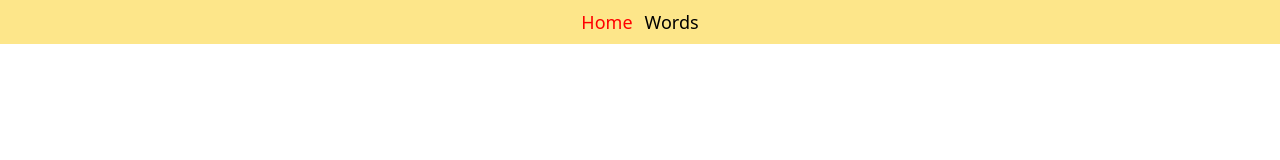
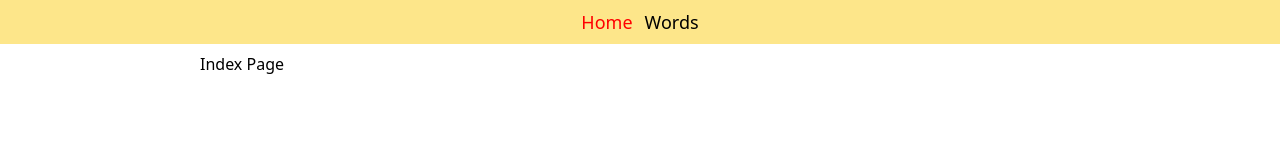
Before and after one commit to alex-tiutiunyk/dictionary, a React (Vite) app: page / in a window 1280 px wide. Shown: the top 160 px of the page. Built offline with nearby package versions, Linux system fonts and the light colour scheme; the HTML template or start-up script is replaced by a standard one.

Commit message:
Updated Layout component

```diff
--- a/src/components/Layout.tsx
+++ b/src/components/Layout.tsx
@@ -5,7 +5,11 @@ const Layout = () => {
   return (
     <div>
       <Header />
-      <Outlet />
+      <main className='pt-[44px]'>
+        <div className='max-w-[920px] mx-auto pl-5 pr-5 pt-2 pb-2'>
+          <Outlet />
+        </div>
+      </main>
     </div>
   );
 };
--- a/src/output.css
+++ b/src/output.css
@@ -605,6 +605,10 @@ video {
   padding-top: 0.5rem;
 }
 
+.pt-\[44px\] {
+  padding-top: 44px;
+}
+
 .text-lg {
   font-size: 1.125rem;
   line-height: 1.75rem;
```
